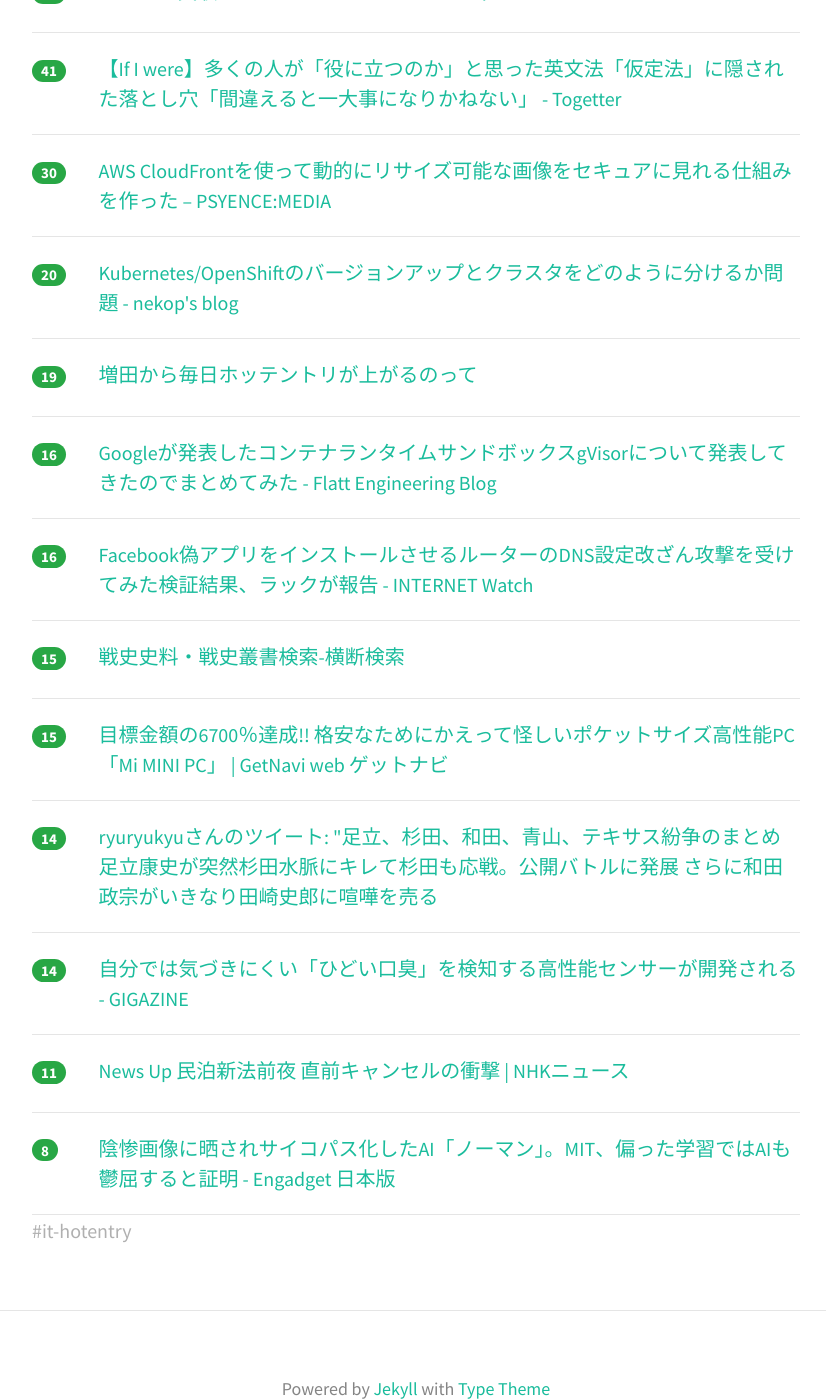
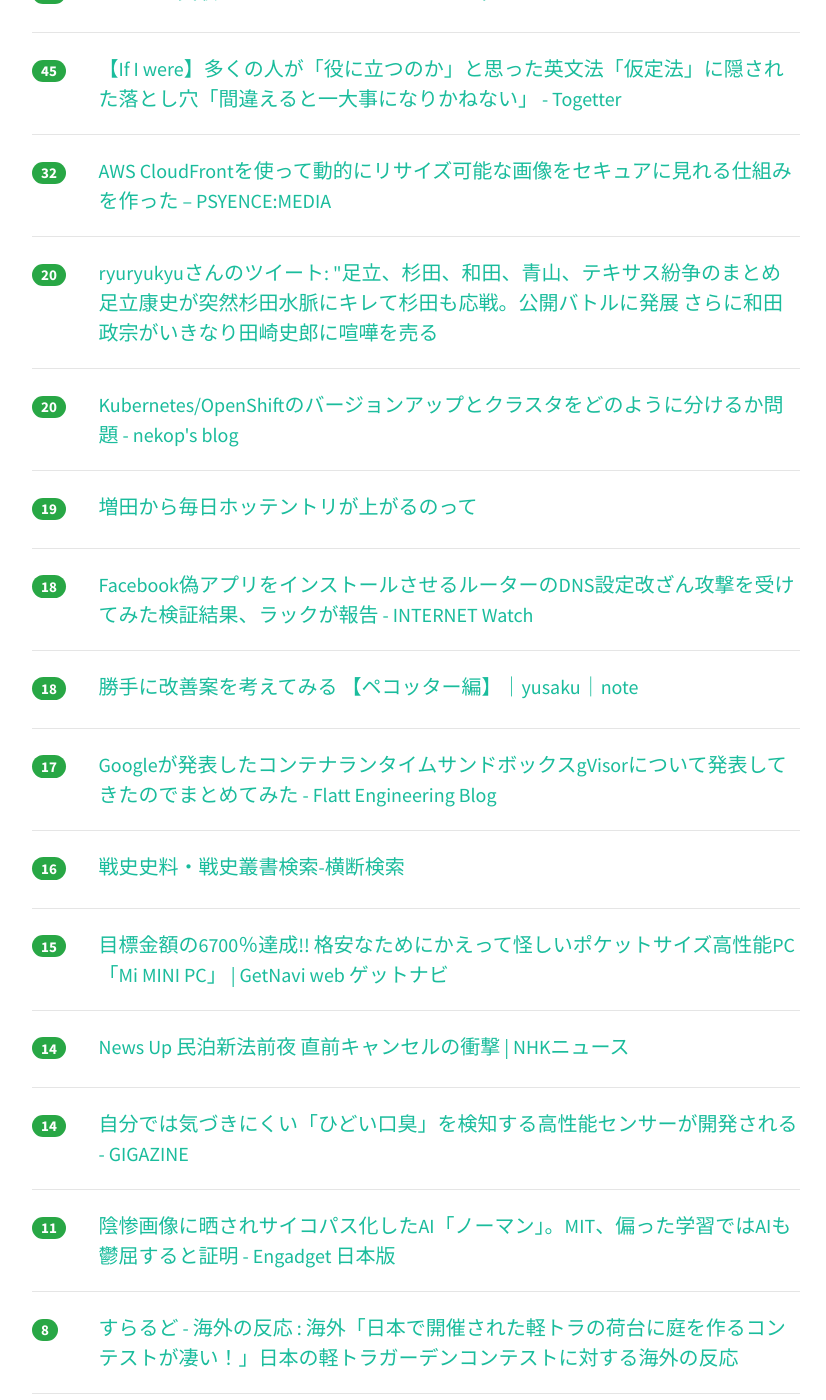
Before and after one commit to yatta47/hatena-matome-site, a Jekyll site: the page built from _posts/2018-06-09-hatena.md, in a window 1280 px wide and 1400 px high, scrolled down 496 px. Shown: the whole window, without its empty margins (224-1050 px from the left). Built offline with Jekyll 4.4.1, drawn with Linux system fonts in a browser that asks for light colours; nearby versions of some CDN libraries; some of the changed text lies outside the part shown.

Commit message:
Updated 2018-06-09

```diff
--- a/_posts/2018-06-09-hatena.md
+++ b/_posts/2018-06-09-hatena.md
@@ -1,29 +1,34 @@
 ---
 layout: post
 title:  "2018-06-09 はてぶIT"
-date:   2018-06-09 08:01:01
+date:   2018-06-09 09:00:59
 tags: [it-hotentry]
 ---
-14 件のデータあり
+16 件のデータあり
 
 <hr><div class="row">
-<div class="col-1"><span class="badge badge-pill badge-success h2">122</span></div>
+<div class="col-1"><span class="badge badge-pill badge-success h2">141</span></div>
 <div class="col-11"><a href='http://d.hatena.ne.jp/ku-ma-me/20180608/p1' target='_blank'>ruby 0.62 のソースコードを復活させた - まめめも</a></div>
 </div>
 <hr>
 <div class="row">
-<div class="col-1"><span class="badge badge-pill badge-success h2">44</span></div>
+<div class="col-1"><span class="badge badge-pill badge-success h2">64</span></div>
 <div class="col-11"><a href='http://atsushieno.hatenablog.com/entry/2018/06/08/230054' target='_blank'>GitHubの買収とオープンソースコミュニティについて - ものがたり</a></div>
 </div>
 <hr>
 <div class="row">
-<div class="col-1"><span class="badge badge-pill badge-success h2">41</span></div>
+<div class="col-1"><span class="badge badge-pill badge-success h2">45</span></div>
 <div class="col-11"><a href='https://togetter.com/li/1234962' target='_blank'>【If I were】多くの人が「役に立つのか」と思った英文法「仮定法」に隠された落とし穴「間違えると一大事になりかねない」 - Togetter</a></div>
 </div>
 <hr>
 <div class="row">
-<div class="col-1"><span class="badge badge-pill badge-success h2">30</span></div>
+<div class="col-1"><span class="badge badge-pill badge-success h2">32</span></div>
 <div class="col-11"><a href='https://tech.recruit-mp.co.jp/infrastructure/post-16341/' target='_blank'>AWS CloudFrontを使って動的にリサイズ可能な画像をセキュアに見れる仕組みを作った – PSYENCE:MEDIA</a></div>
+</div>
+<hr>
+<div class="row">
+<div class="col-1"><span class="badge badge-pill badge-success h2">20</span></div>
+<div class="col-11"><a href='http://twitter.com/ryuryukyu/status/1005033069630275584' target='_blank'>ryuryukyuさんのツイート: "足立、杉田、和田、青山、テキサス紛争のまとめ 足立康史が突然杉田水脈にキレて杉田も応戦。公開バトルに発展 さらに和田政宗がいきなり田崎史郎に喧嘩を売る</a></div>
 </div>
 <hr>
 <div class="row">
@@ -37,17 +42,22 @@ tags: [it-hotentry]
 </div>
 <hr>
 <div class="row">
-<div class="col-1"><span class="badge badge-pill badge-success h2">16</span></div>
+<div class="col-1"><span class="badge badge-pill badge-success h2">18</span></div>
+<div class="col-11"><a href='https://internet.watch.impress.co.jp/docs/news/1126579.html' target='_blank'>Facebook偽アプリをインストールさせるルーターのDNS設定改ざん攻撃を受けてみた検証結果、ラックが報告 - INTERNET Watch</a></div>
+</div>
+<hr>
+<div class="row">
+<div class="col-1"><span class="badge badge-pill badge-success h2">18</span></div>
+<div class="col-11"><a href='https://note.mu/yusaku_tokunaga/n/ncd72620719df' target='_blank'>勝手に改善案を考えてみる 【ペコッター編】｜yusaku｜note</a></div>
+</div>
+<hr>
+<div class="row">
+<div class="col-1"><span class="badge badge-pill badge-success h2">17</span></div>
 <div class="col-11"><a href='http://tech.flatt.tv/entry/2018/06/08/163447' target='_blank'>Googleが発表したコンテナランタイムサンドボックスgVisorについて発表してきたのでまとめてみた - Flatt Engineering Blog</a></div>
 </div>
 <hr>
 <div class="row">
 <div class="col-1"><span class="badge badge-pill badge-success h2">16</span></div>
-<div class="col-11"><a href='https://internet.watch.impress.co.jp/docs/news/1126579.html' target='_blank'>Facebook偽アプリをインストールさせるルーターのDNS設定改ざん攻撃を受けてみた検証結果、ラックが報告 - INTERNET Watch</a></div>
-</div>
-<hr>
-<div class="row">
-<div class="col-1"><span class="badge badge-pill badge-success h2">15</span></div>
 <div class="col-11"><a href='http://www.nids.mod.go.jp/military_history_search/' target='_blank'>戦史史料・戦史叢書検索-横断検索</a></div>
 </div>
 <hr>
@@ -58,7 +68,7 @@ tags: [it-hotentry]
 <hr>
 <div class="row">
 <div class="col-1"><span class="badge badge-pill badge-success h2">14</span></div>
-<div class="col-11"><a href='http://twitter.com/ryuryukyu/status/1005033069630275584' target='_blank'>ryuryukyuさんのツイート: "足立、杉田、和田、青山、テキサス紛争のまとめ 足立康史が突然杉田水脈にキレて杉田も応戦。公開バトルに発展 さらに和田政宗がいきなり田崎史郎に喧嘩を売る</a></div>
+<div class="col-11"><a href='https://www3.nhk.or.jp/news/html/20180608/k10011469661000.html' target='_blank'>News Up 民泊新法前夜 直前キャンセルの衝撃 | NHKニュース</a></div>
 </div>
 <hr>
 <div class="row">
@@ -68,11 +78,11 @@ tags: [it-hotentry]
 <hr>
 <div class="row">
 <div class="col-1"><span class="badge badge-pill badge-success h2">11</span></div>
-<div class="col-11"><a href='https://www3.nhk.or.jp/news/html/20180608/k10011469661000.html' target='_blank'>News Up 民泊新法前夜 直前キャンセルの衝撃 | NHKニュース</a></div>
+<div class="col-11"><a href='https://japanese.engadget.com/2018/06/08/ai-mit-ai/' target='_blank'>陰惨画像に晒されサイコパス化したAI「ノーマン」。MIT、偏った学習ではAIも鬱屈すると証明 - Engadget 日本版</a></div>
 </div>
 <hr>
 <div class="row">
 <div class="col-1"><span class="badge badge-pill badge-success h2">8</span></div>
-<div class="col-11"><a href='https://japanese.engadget.com/2018/06/08/ai-mit-ai/' target='_blank'>陰惨画像に晒されサイコパス化したAI「ノーマン」。MIT、偏った学習ではAIも鬱屈すると証明 - Engadget 日本版</a></div>
+<div class="col-11"><a href='http://sow.blog.jp/archives/1071534705.html' target='_blank'>すらるど - 海外の反応 : 海外「日本で開催された軽トラの荷台に庭を作るコンテストが凄い！」日本の軽トラガーデンコンテストに対する海外の反応</a></div>
 </div>
 <hr>
```
